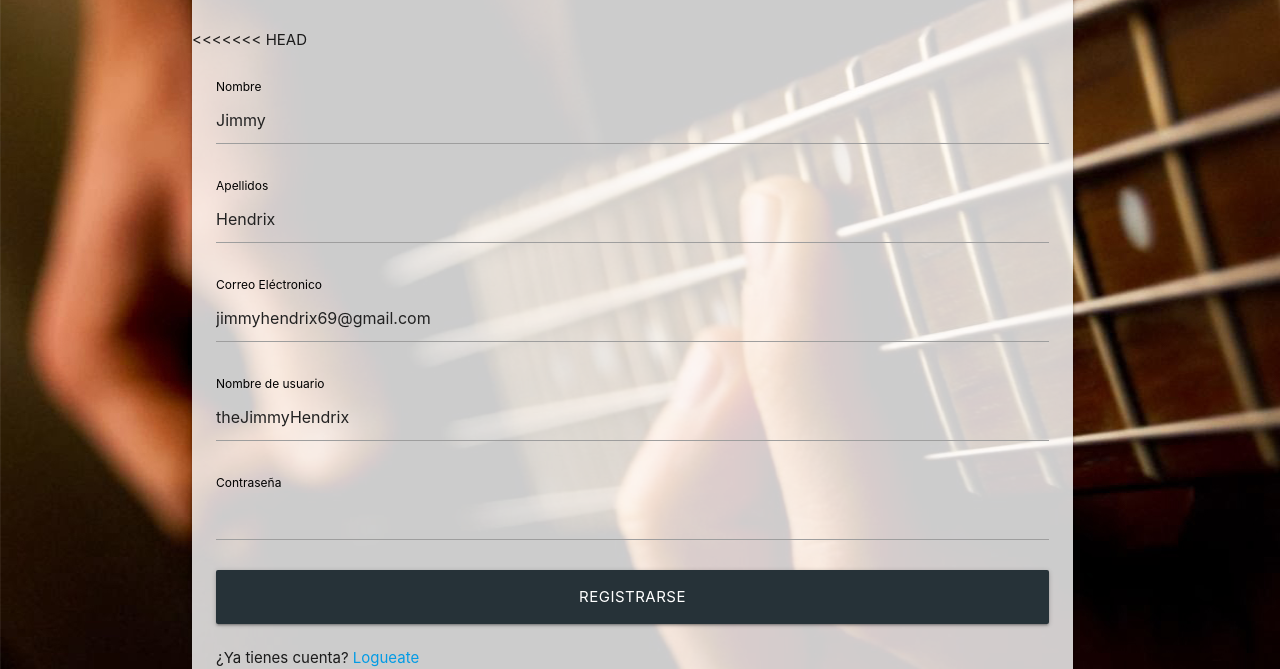
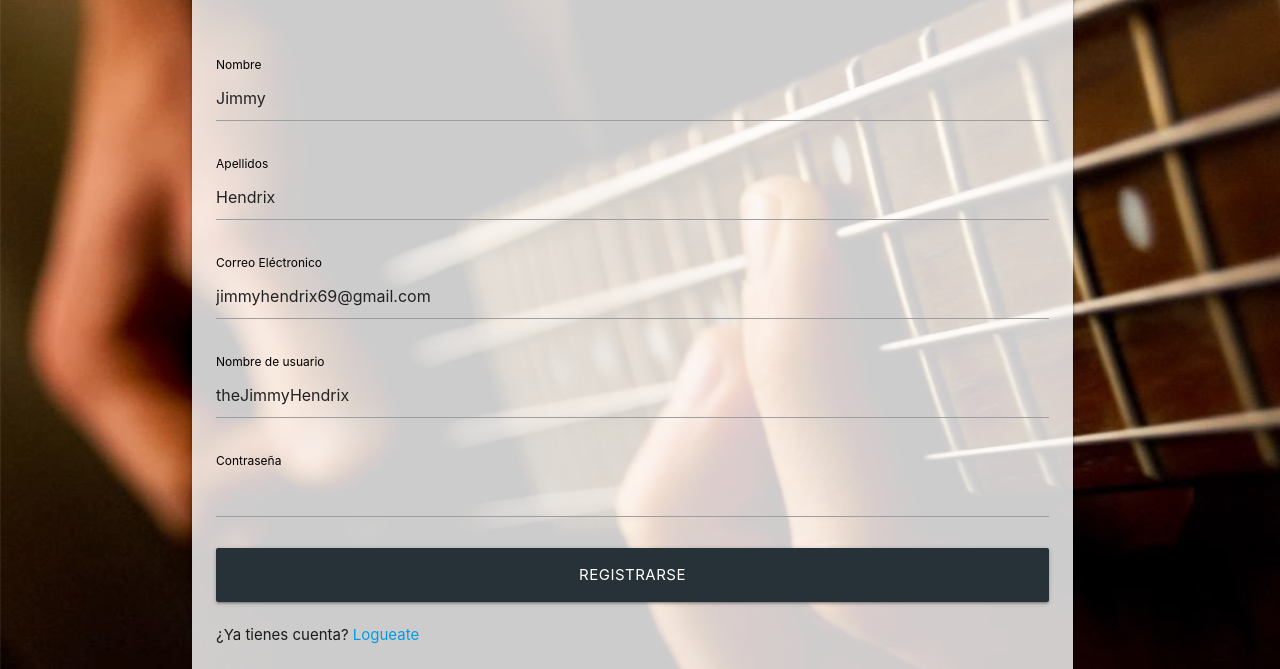
Before and after one commit to JYisus/web_uya, a website: page public/registro.html in a window 1280 px wide. Shown: the part 131-800 px from the top of the page. Drawn offline with Linux system fonts and the light colour scheme.

Commit message:
Solución error

```diff
--- a/public/registro.html
+++ b/public/registro.html
@@ -35,35 +35,6 @@
          		<div class="card-content center-align">
             		<span class="card-title">Regístrate en MusicArt</span>
          		</div>
-<<<<<<< HEAD
-               <form method="POST" action="/usuario">
-               <div class="card-content">
-                  <div class="form-field">
-                     <label for="name">Nombre</label>
-                     <input type="text" name="name" id="name" placeholder="Jimmy" required>
-                  </div><br>
-                  <div class="form-field">
-                     <label for="surname">Apellidos</label>
-                     <input type="text" name="surname" id="surname" placeholder="Hendrix" required>
-                  </div><br>
-                  <div class="form-field">
-                     <label for="email">Correo Eléctronico</label>
-                     <input type="email" name="email" id="email" placeholder="jimmyhendrix69@gmail.com" pattern="[a-zA-Z0-9_]+([.][a-zA-Z0-9_]+)*@[a-zA-Z0-9_]+([.][a-zA-Z0-9_]+)*[.][a-zA-Z]{1,5}" required>
-                  </div><br>
-                  <div class="form-field">
-                     <label for="username">Nombre de usuario</label>
-                     <input type="text" name="username" id="username" placeholder="theJimmyHendrix" required>
-                  </div><br>
-                  <div class="form-field">
-                     <label for="password">Contraseña</label>
-                     <input type="password" name="password" id="password" required>
-                  </div><br>
-                  <div class="form-field">
-                     <button type="submit" class="btn-large blue-grey darken-4" style="width:100%">Registrarse</button>
-                  </div><br>
-                  <p>¿Ya tienes cuenta? <a href="./login.html">Logueate</a></p>
-               </div>
-=======
                <form method="POST" action="/singup">
                  <div class="card-content">
                     <div class="form-field">
@@ -91,7 +62,6 @@
                     </div><br>
                     <p>¿Ya tienes cuenta? <a href="./login.html">Logueate</a></p>
                  </div>
->>>>>>> Incluidos Patrones de Diseño
                </form>
       		</div>
    		</div>
```
